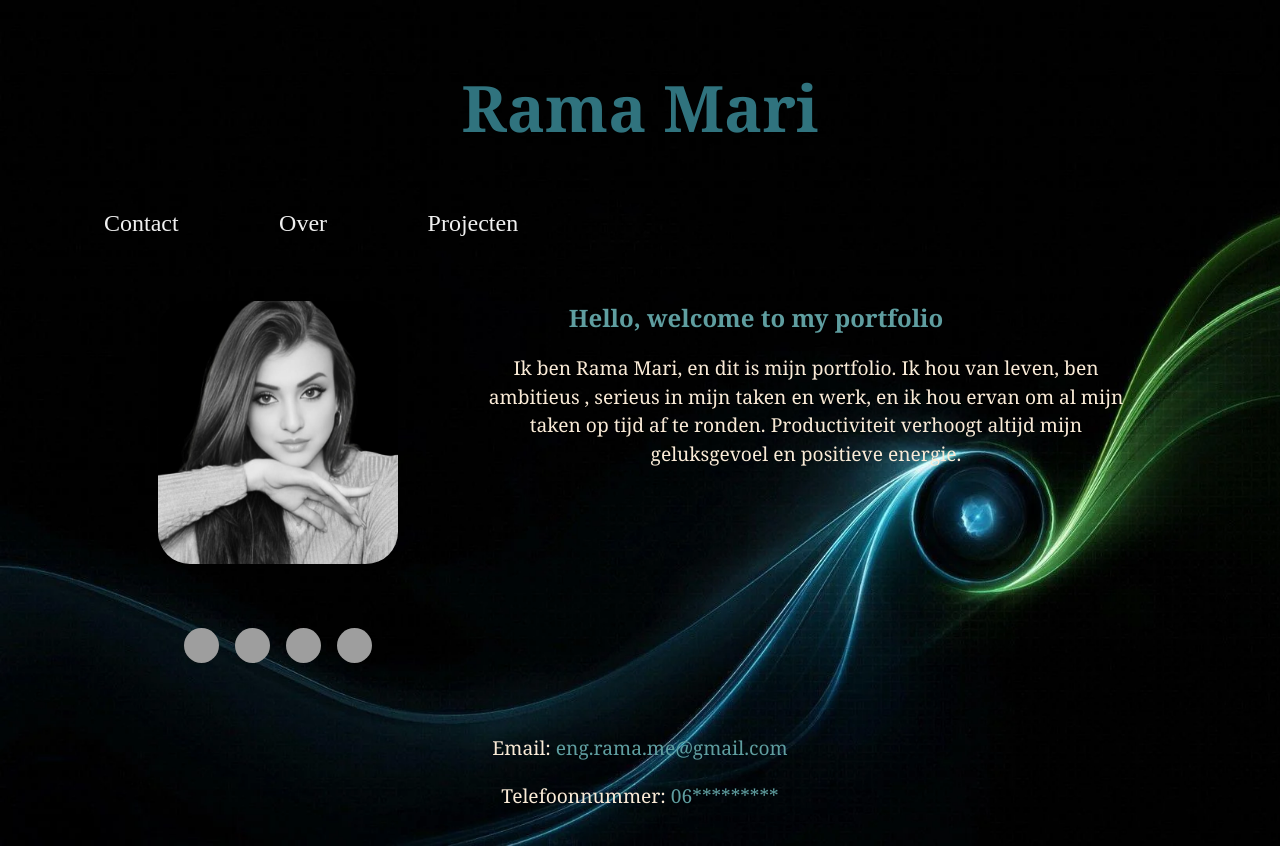
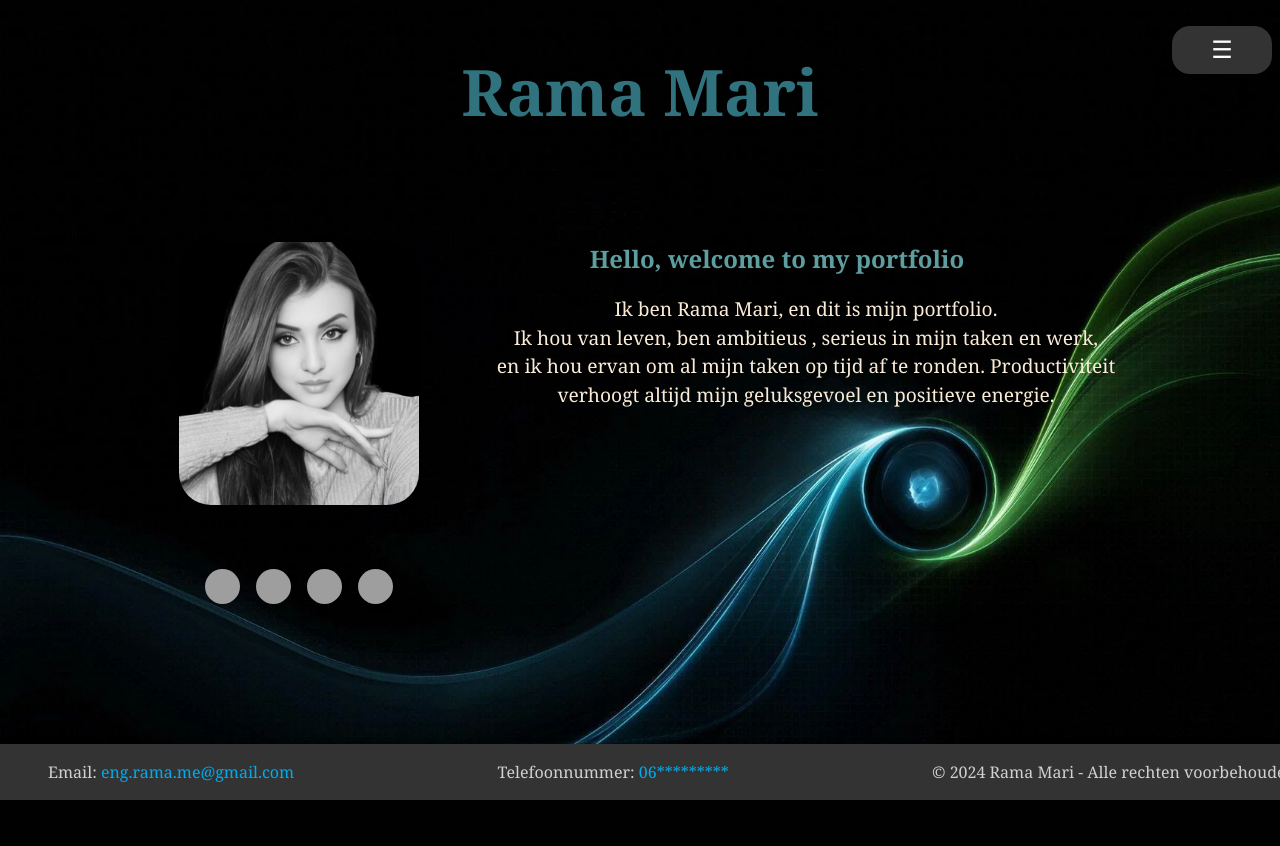
Before and after one commit to ramame2/project, a PHP site: page / in a window 1280 px wide. After the commit the page ends 800 px from the top, so only its background shows below. Run offline with PHP 8.4, Linux system fonts and the light colour scheme; the visitor is signed in with stand-in values (Sample User, id 1); grey boxes are pictures that could not be loaded.

Commit message:
Update index.php

```diff
--- a/index.php
+++ b/index.php
@@ -73,26 +73,6 @@ if (!isset($_SESSION['user_id'])) {
             padding: 1rem;
         }
 
-
-        .items a {
-            font-size: 1.5rem;
-            color: #f0f0f0;
-            font-family: "Lucida Bright";
-            padding: 0.5rem;
-            text-decoration: none;
-            margin-left: 5rem;
-            transition: color 0.3s, background-color 0.3s;
-        }
-
-        .items a:hover {
-            color: #ffffff;
-            background-color: cadetblue; /* Kleur bij hover */
-            border-radius: 0.5rem;
-        }
-
-        .items a:hover {
-            color: cadetblue;
-        }
         .container2 {
             display: grid;
             grid-template-columns: 1fr;
@@ -148,6 +128,7 @@ if (!isset($_SESSION['user_id'])) {
             color: #ffffff;
         }
 
+
         @media screen and (min-width: 768px) {
             .container2 {
                 grid-template-columns: auto auto;
@@ -164,24 +145,117 @@ if (!isset($_SESSION['user_id'])) {
             }
         }
     </style>
-</head>
-<body>
-<header>
+
     <div class="container1">
         <h1>Rama Mari</h1>
     </div>
-    <div class="items">
+    <!DOCTYPE html>
+    <html lang="en">
+    <head>
+        <meta charset="UTF-8">
+        <meta name="viewport" content="width=device-width, initial-scale=1.0">
+        <title>Collapsible Menu</title>
+        <style>
+            /* Basic styling */
+            body {
+                font-family: Arial, sans-serif;
+                margin: 0;
+            }
+
+            .collapse-button {
+                position: fixed;
+                top: 10px;
+                right: 8px;
+                background-color: #333;
+                color: white;
+                font-size: 24px;
+                padding: 10px 12px;
+                border: none;
+                cursor: pointer;
+                z-index: 1000; /* Keeps the button above other content */
+                border-radius: 18px;
+                transition: background-color 0.3s ease;
+            }
+
+
+            .collapse-button:hover {
+                background-color: #555;
+            }
+
+            /* Collapsible menu items */
+            .items {
+                display: none;
+                background-color: #fff;
+                position: fixed; /* Fixed position for menu items */
+                top: 60px; /* Slightly below the button */
+                right: 10px;
+                border: 1px solid #ddd;
+                border-radius: 8px;
+                width: 200px;
+                box-shadow: 0px 8px 16px rgba(0, 0, 0, 0.2);
+                z-index: 999; /* Keeps menu above other content */
+                overflow: hidden; /* Rounded corners for content */
+            }
+
+            .items a {
+                display: block;
+                padding: 16px 20px;
+                font-size: 18px; /* Make text larger */
+                text-decoration: none;
+                color: #333;
+                transition: background-color 0.3s ease, color 0.3s ease;
+                font-weight: 500;
+            }
+
+            /* Hover effect for links */
+            .items a:hover {
+                background-color: #f1f1f1;
+                color: #007BFF; /* Professional blue hover color */
+            }
+        </style>
+    </head>
+    <body>
+
+
+    <button class="collapse-button" onclick="toggleMenu()">☰</button>
+
+    <!-- Collapsible menu items -->
+    <div class="items" id="menuItems">
         <a class="Contact" href="me2.php" target="_blank">Contact</a>
         <a class="over" href="over.php" target="_blank">Over</a>
         <a class="projecten" href="projecten.php" target="_blank">Projecten</a>
     </div>
+
+    <!-- JavaScript to toggle menu -->
+    <script>
+        function toggleMenu() {
+            const menuItems = document.getElementById("menuItems");
+            menuItems.style.display = (menuItems.style.display === "block") ? "none" : "block";
+        }
+
+        // Close the menu if clicked outside
+        window.onclick = function(event) {
+            const menuItems = document.getElementById("menuItems");
+            if (!event.target.matches('.collapse-button')) {
+                if (menuItems.style.display === "block") {
+                    menuItems.style.display = "none";
+                }
+            }
+        }
+    </script>
+
+    </html>
+
 </header>
 
 <div class="container2">
     <img src="rm.jpg" alt="Rama Mari">
     <div class="text">
         <h2>Hello, welcome to my portfolio</h2>
-        <p>Ik ben Rama Mari, en dit is mijn portfolio. Ik hou van leven, ben ambitieus , serieus in mijn taken en werk, en ik hou ervan om al mijn taken op tijd af te ronden. Productiviteit verhoogt altijd mijn geluksgevoel en positieve energie.</p>
+        <p>Ik ben Rama Mari, en dit is mijn portfolio.<br>
+            Ik hou van leven, ben ambitieus , serieus in mijn taken en werk,<br>
+            en ik hou ervan om al mijn taken op tijd af te ronden. Productiviteit <br>
+            verhoogt altijd mijn geluksgevoel en positieve energie.</p>
     </div>
     <div class="sociaal">
         <a href="https://www.facebook.com/engrama.merea" target="_blank"><img class="face" src="https://encrypted-tbn0.gstatic.com/images?q=tbn:ANd9GcSskbpEX-jqvW2ZslvzHgvtEKykib-oCRvCPA&s" alt="Facebook"></a>
@@ -191,11 +265,83 @@ if (!isset($_SESSION['user_id'])) {
     </div>
 </div>
 
+    <meta charset="UTF-8">
+    <meta name="viewport" content="width=device-width, initial-scale=1.0">
+    <title>Mijn Portfolio</title>
+    <link rel="icon" href="my.ico" type="image/x-icon">
+    <style>
+        /* Body styling */
+        body {
+            background-image: url(bb.jpg);
+            background-repeat: repeat;
+            background-size: cover;
+            margin: 0;
+            font-family: Arial, sans-serif;
+            display: flex;
+            flex-direction: column;
+            min-height: 100vh;
+        }
+
+        /* Main content container */
+        .content {
+            flex: 1;
+        }
+
+        /* Footer styling */
+        footer {
+            position: fixed;
+            bottom: 0;
+            left: 0;
+            width: 100%;
+            background-color: #333;
+            color: #f0f0f0;
+            display: flex;
+            justify-content: space-between;
+            align-items: center;
+            padding: 1rem 2rem;
+            font-size: 0.9rem;
+            box-shadow: 0 -2px 5px rgba(0, 0, 0, 0.2);
+        }
+
+        /* Footer content styling */
+        footer p {
+            margin: 0;
+            font-size: 1rem;
+            color: #d1d1d1;
+        }
+
+        footer a {
+            color: #00aced;
+            text-decoration: none;
+            font-weight: 500;
+        }
+
+        footer a:hover {
+            text-decoration: underline;
+            color: #ffffff;
+        }
+
+        /* Media query for smaller screens */
+        @media screen and (max-width: 600px) {
+            footer {
+                flex-direction: column;
+                text-align: center;
+                padding: 1rem;
+            }
+
+            footer p {
+                margin: 0.5rem 0;
+            }
+        }
+    </style>
+<div class="content">
+    <!-- Main content here -->
+</div>
+
 <footer>
-    <div class="contact-info">
-        <p>Email: <a href="mailto:eng.rama.me@gmail.com">eng.rama.me@gmail.com</a></p>
-        <p>Telefoonnummer: <a href="tel:06*******">06*********</a></p>
-    </div>
+    <p>Email: <a href="mailto:eng.rama.me@gmail.com">eng.rama.me@gmail.com</a></p>
+    <p>Telefoonnummer: <a href="tel:06*******">06*********</a></p>
+    <p>&copy; 2024 Rama Mari - Alle rechten voorbehouden</p>
 </footer>
 
 </body>
```
